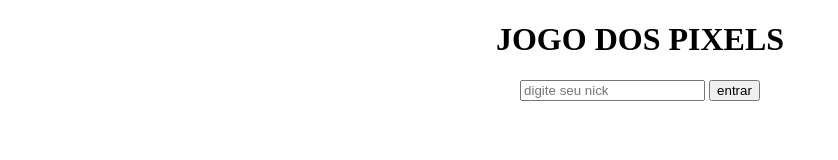
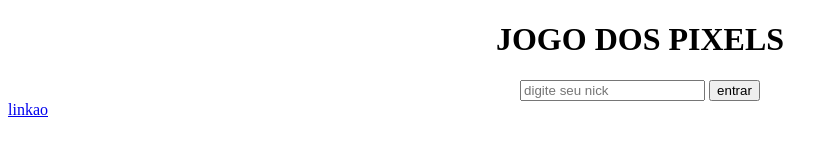
Before and after one commit to RobertoHortaFilho/GameDePixel, a website: page public/login.html in a window 1280 px wide. Shown: the whole page, without its empty margins (0-838 px from the left). Drawn offline with Linux system fonts and the light colour scheme.

Commit message:
change path

```diff
--- a/public/login.html
+++ b/public/login.html
@@ -13,6 +13,6 @@
         <input type="text" name="nome" id="" placeholder="digite seu nick">
         <input type="submit" value="entrar">
     </form>
-
+    <a href="http://localhost:3000/img.png"> linkao</a>
 </body>
 </html>
```
